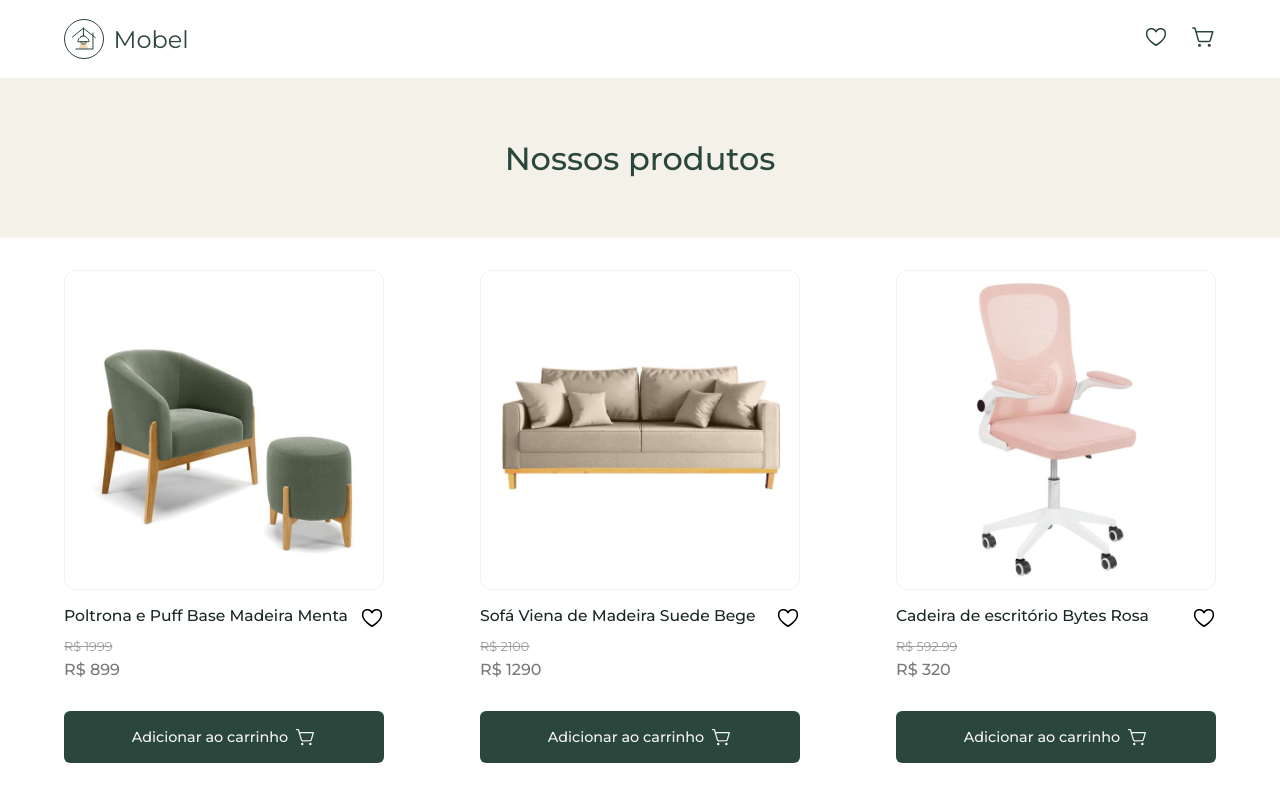
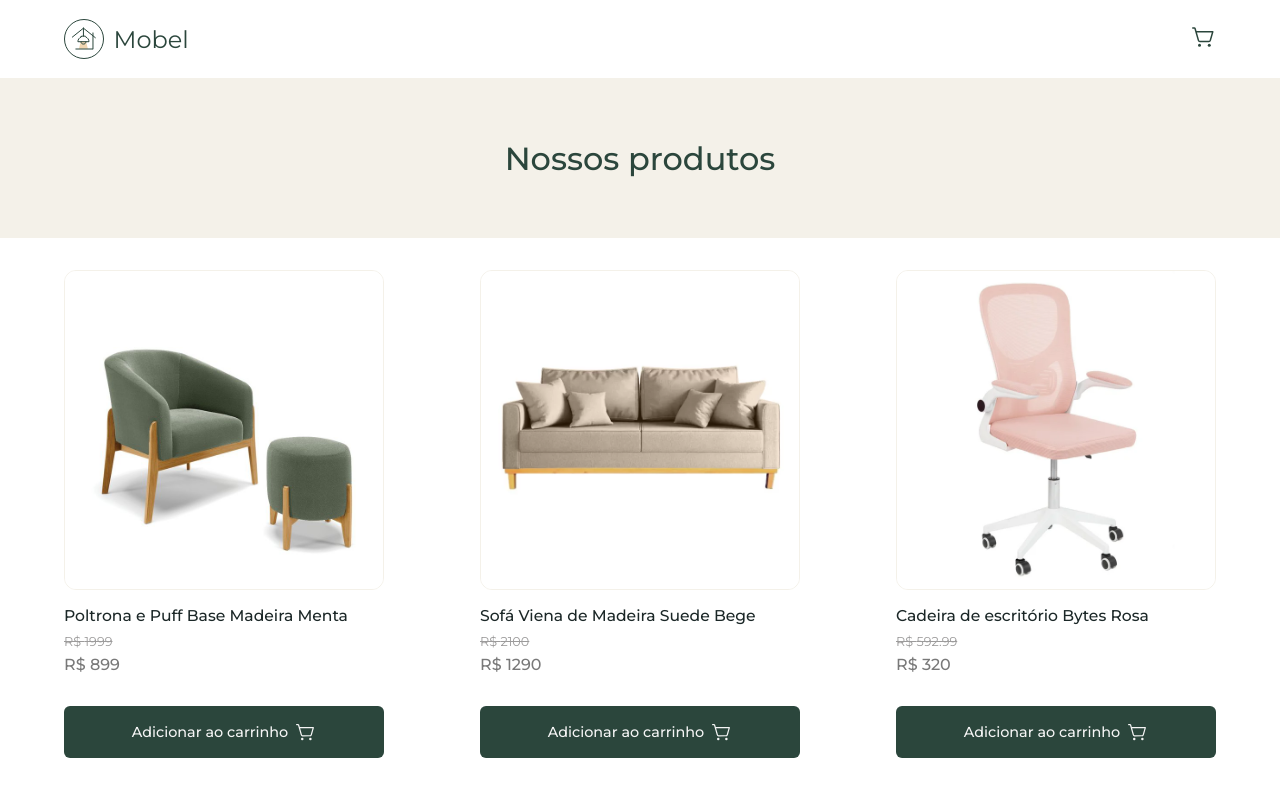
Before and after one commit to naelens/mobel, a React (Vite) app: page / in a window 1280 px wide. Shown: the top 802 px of the page. Built offline with nearby package versions, Linux system fonts and the light colour scheme.

Commit message:
[DELETE] - componente favorite has been deleted

```diff
--- a/src/Routes.jsx
+++ b/src/Routes.jsx
@@ -2,7 +2,6 @@ import { Routes, Route } from 'react-router-dom';
 import DefaultLayout from './layouts/DefaultLayout';
 import Products from './pages/products/Products';
 import Cart from './pages/shop-cart/Cart';
-import Favorites from './pages/favorites/Favorites';
 
 export default function Router() {
     return(
@@ -10,7 +9,6 @@ export default function Router() {
             <Route path="/" element={<DefaultLayout />}>
                 <Route path="/" element={<Products />} />
                 <Route path="/carrinho" element={<Cart />} />
-                <Route path='/favoritos' element={<Favorites />} />
             </Route>
         </Routes>
     )
--- a/src/components/Header.jsx
+++ b/src/components/Header.jsx
@@ -1,4 +1,4 @@
-import { Heart, ShoppingCartSimple } from 'phosphor-react';
+import { ShoppingCartSimple } from 'phosphor-react';
 import { Link } from 'react-router-dom';
 import styles from './Header.module.css';
 import { useContext } from 'react';
@@ -19,9 +19,6 @@ export default function Header() {
                     </Link>
 
                     <ul className={styles.shopActions}>
-                        <li>
-                            <Link to="/favoritos"><Heart size={24} /></Link>
-                        </li>
                         <li className={item.length > 0 ? styles.itemAdded : ''}>
                             <Link to="/carrinho"><ShoppingCartSimple size={24}/></Link>
                         </li>
--- a/src/pages/favorites/Favorites.jsx
+++ /dev/null
@@ -1,8 +0,0 @@
-
-export default function Favorites() {
-    return(
-        <div>
-            <h1>favoritos</h1>
-        </div>
-    )
-}
--- a/src/pages/products/Products.jsx
+++ b/src/pages/products/Products.jsx
@@ -1,6 +1,6 @@
 import { useContext } from 'react';
 import { CartContext } from '../../contexts/CartProvider';
-import { Heart, ShoppingCartSimple } from 'phosphor-react';
+import { ShoppingCartSimple } from 'phosphor-react';
 import styles from './Products.module.css';
 
 const products = [
@@ -11,7 +11,6 @@ const products = [
         salePrice: 899.00,
         imageUrl: "src/assets/poltrona.jpg",
         quantity: 1,
-        favorites: false
     },
     {
         id: 2,
@@ -20,7 +19,6 @@ const products = [
         salePrice: 1290.00,
         imageUrl: "src/assets/sofa.webp",
         quantity: 1,
-        favorites: false
     },
     {
         id: 3,
@@ -29,7 +27,6 @@ const products = [
         salePrice: 320.00,
         imageUrl: "src/assets/cadeira.webp",
         quantity: 1,
-        favorites: false
     }
 ]
 
@@ -51,7 +48,6 @@ export default function Products() {
                             <div className={styles.productsCardDescription}>
                                 <div className={styles.productsPrimaryInfo}>
                                     <h2>{product.name}</h2>
-                                    <button><Heart size={24} /></button>
                                 </div>
 
                                 <div className={styles.productsPrice}>
--- a/src/pages/products/Products.module.css
+++ b/src/pages/products/Products.module.css
@@ -34,17 +34,6 @@
     margin: 0.7rem 0 0.4rem 0;
     justify-content: space-between;
     color: var(--green-400);
-}
-
-.productsPrimaryInfo button {
-    display: flex;
-    background: none;
-    border: none;
-}
-
-.productsPrimaryInfo button:hover {
-    color: var(--yellow);
-    cursor: pointer;
 }
 
 .productsPrimaryInfo h2 {
```
